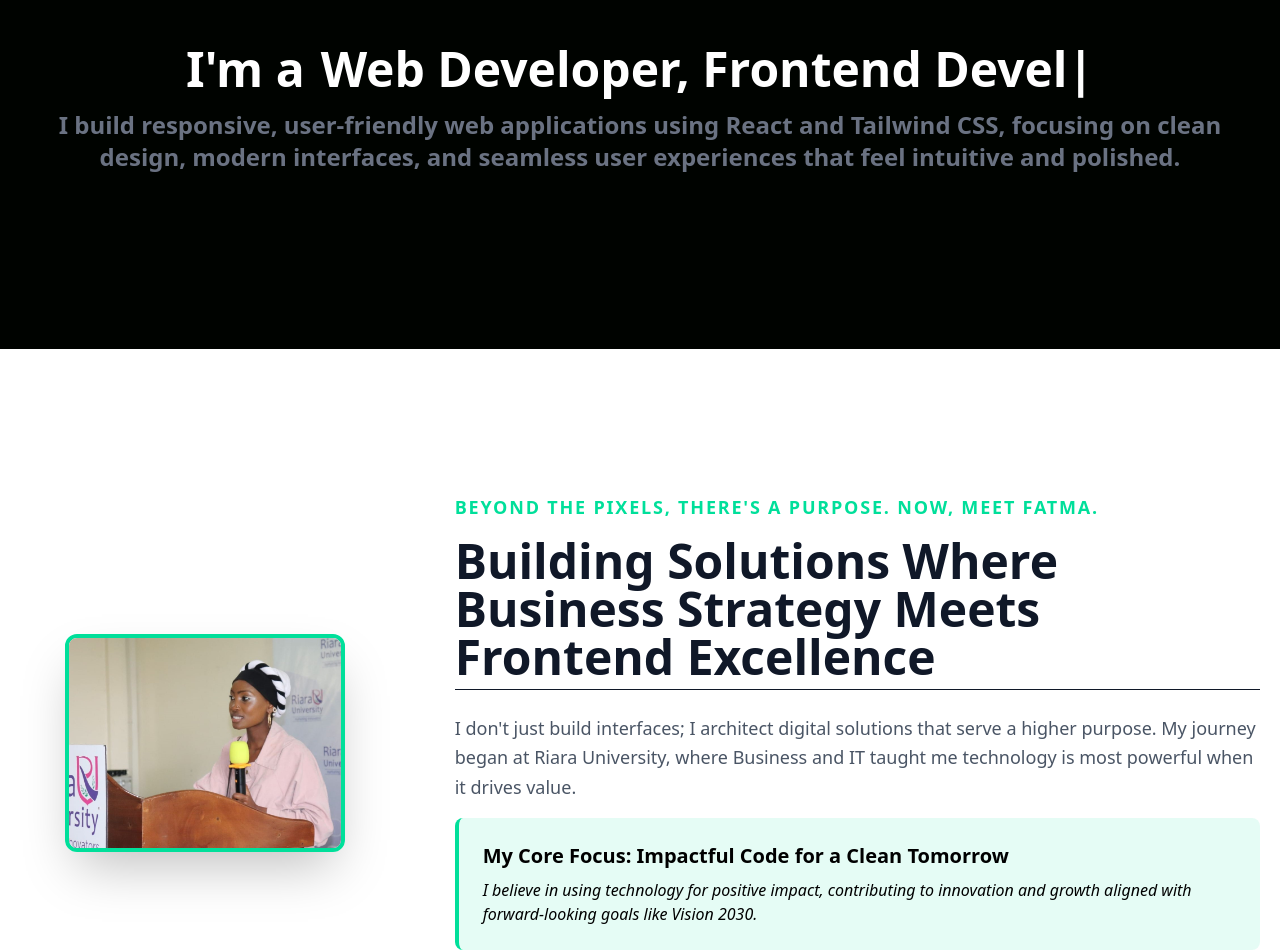
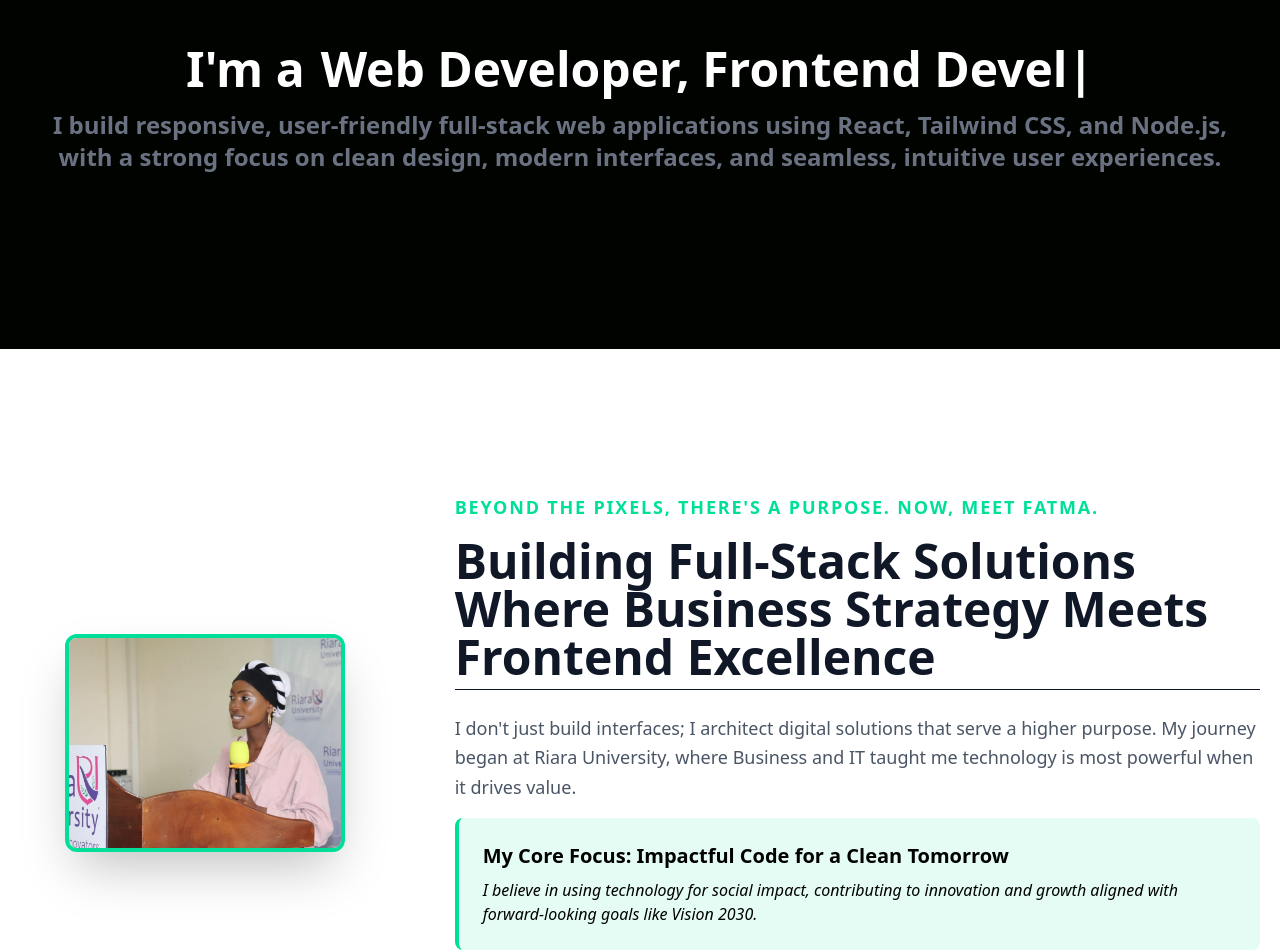
Before and after one commit to Fatma-Suleiman/fatma-portfolio, a React (Vite) app: page / in a window 1280 px wide. Shown: the part 547-1499 px from the top of the page. Built offline with nearby package versions, Linux system fonts and the light colour scheme.

Commit message:
improvise on hero and aboutpage

```diff
--- a/src/Pages/AboutPage.jsx
+++ b/src/Pages/AboutPage.jsx
@@ -88,7 +88,7 @@ function AboutPage() {
             </p>
 
             <h1 className="text-gray-900 md:text-5xl sm:text-4xl text-3xl font-black py-2 mb-6 border-b">
-              Building Solutions Where Business Strategy Meets Frontend Excellence
+            Building Full-Stack Solutions Where Business Strategy Meets Frontend Excellence
             </h1>
 
             <p className="text-gray-600 text-lg mb-4 leading-relaxed">
@@ -103,7 +103,7 @@ function AboutPage() {
                 My Core Focus: Impactful Code for a Clean Tomorrow
               </h3>
               <p className="italic">
-                I believe in using technology for positive impact, contributing to innovation and growth
+                I believe in using technology for social impact, contributing to innovation and growth
                  aligned with forward-looking goals like Vision 2030.
               </p>
             </div>
--- a/src/components/Hero.jsx
+++ b/src/components/Hero.jsx
@@ -18,7 +18,7 @@ function Hero(){
             />
 
         </div>
-        <p className='md:text-2xl text-xl font-bold text-gray-500'>I build responsive, user-friendly web applications using React and Tailwind CSS, focusing on clean design, modern interfaces, and seamless user experiences that feel intuitive and polished.</p>
+        <p className='md:text-2xl text-xl font-bold text-gray-500'>I build responsive, user-friendly full-stack web applications using React, Tailwind CSS, and Node.js, with a strong focus on clean design, modern interfaces, and seamless, intuitive user experiences.</p>
 
       </div>
     </div>
```
